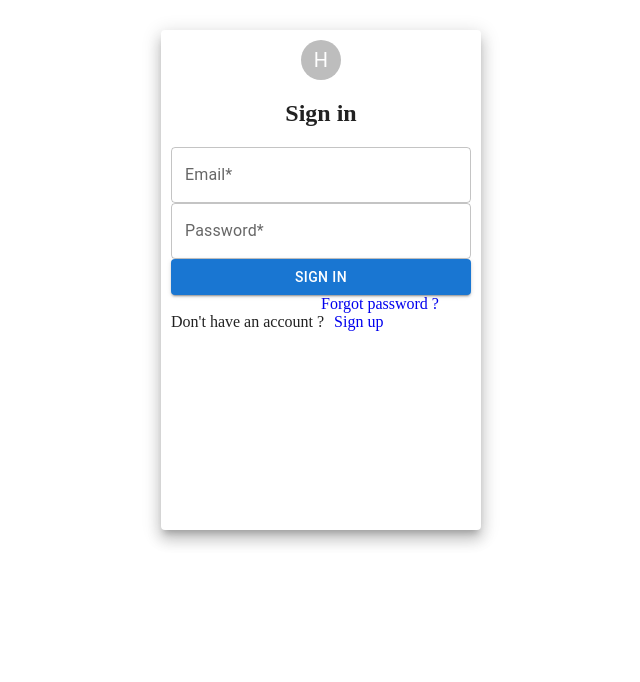
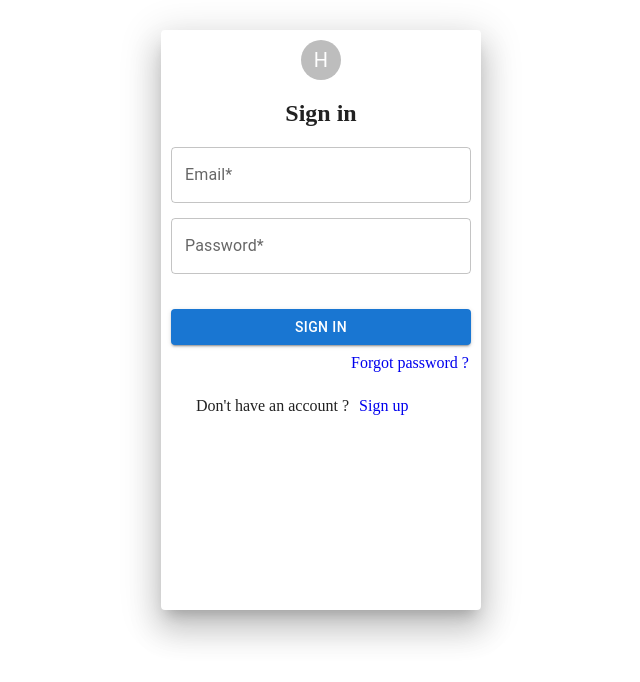
Before and after one commit to Ravidev01/E-learn, a React (Create React App) app in the folder client/: page /login in a window 1280 px wide. Shown: the top 682 px of the page, without its empty margins (319-959 px from the left). Built offline with nearby package versions, Linux system fonts and the light colour scheme.

Commit message:
bug fixed in signin page

```diff
--- a/client/src/component/SignIn/SignIn.css
+++ b/client/src/component/SignIn/SignIn.css
@@ -1,6 +1,6 @@
 .paperStyle{
     padding: 10px;
-    height: 60vh;
+    height: 70vh;
     width: 300px;
     margin: 30px auto;
   }
@@ -8,14 +8,14 @@
     background: #17a7d2;
   }
 .textFiled{
-    margin-bottom: 15;
+    margin-bottom: 15px !important;
   }
 .btnStyle{
-    margin: 8px 0 ;
+    margin: 20px 0 9px 0 !important;
   }
 .frLink{
-    margin-top: 8px;
-    margin-left: 50%;
+    margin-bottom: 20px !important ;
+    margin-left: 60%;
     text-decoration: 0;
   }
   .sgnLink{
--- a/client/src/component/SignIn/SignIn.js
+++ b/client/src/component/SignIn/SignIn.js
@@ -16,12 +16,11 @@ const SignIn = () => {
     <div className="Container">
       {/* showing the success message after Successful sign in */}
       <form onSubmit={handleSubmit}>
-        <Grid>
-          <Paper elevation={10} className="paperStyle">
+        <div className="container">
+          <Paper elevation={20} className="paperStyle">
             <Grid align="center">
               <Avatar className="avatarStyle">H</Avatar>
               <h2>Sign in</h2>
-              {/* <p className={classes.errormessage}>{formError.email}</p> */}
               <TextField
                 className="textFiled"
                 value={input.username}
@@ -32,7 +31,6 @@ const SignIn = () => {
                 variant="outlined"
                 onChange={(e) => setInput({ username: e.target.value })}
               />
-              {/* <p className={classes.errormessage}>{formError.password}</p> */}
               <TextField
                 className="textFiled"
                 value={input.password}
@@ -57,12 +55,13 @@ const SignIn = () => {
             <Link to="/" className="frLink">
               Forgot password ?
             </Link>
-            Don't have an account ?
+           <div style={{margin:"25px"}}>Don't have an account ?
             <Link className="sgnLink" to="/signup">
               Sign up
             </Link>
+           </div>
           </Paper>
-        </Grid>
+        </div>
       </form>
     </div>
   );
```
